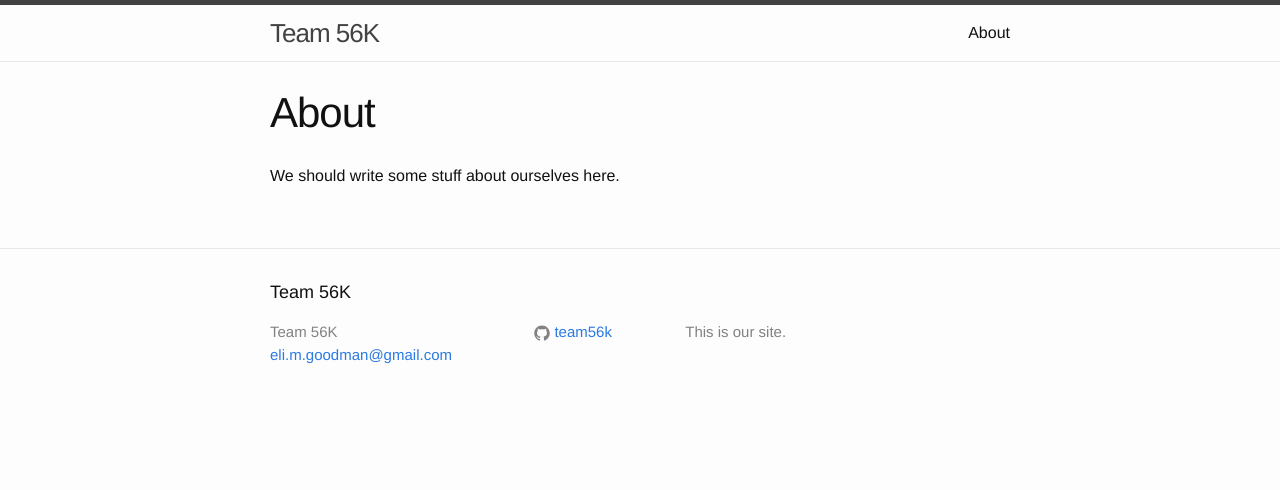
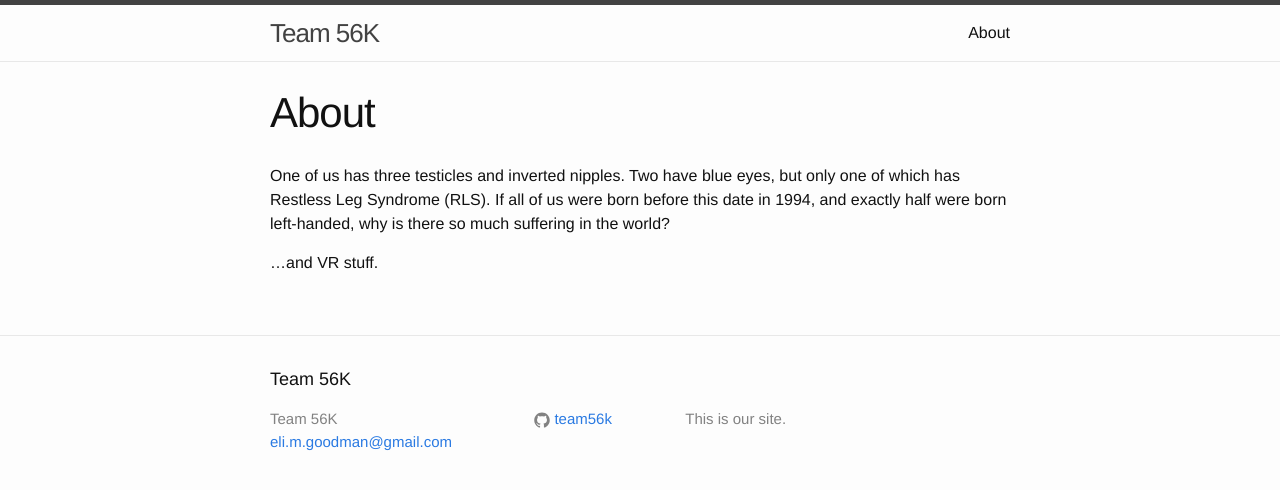
Before and after one commit to team56k/team56k.github.io, a Jekyll site: the page built from about.md, in a window 1280 px wide. Shown: the top 490 px of the page. Built offline with Jekyll 4.4.1, drawn with Linux system fonts in a browser that asks for light colours.

Commit message:
test - update to about.md

```diff
--- a/about.md
+++ b/about.md
@@ -4,4 +4,8 @@ title: About
 permalink: /about/
 ---
 
-We should write some stuff about ourselves here.
+One of us has three testicles and inverted nipples. Two have blue eyes, but only one of which has Restless Leg Syndrome (RLS). If all of us were born before this date in 1994, and exactly half were born left-handed, why is there so much suffering in the world?
+
+
+
+...and VR stuff.
```
